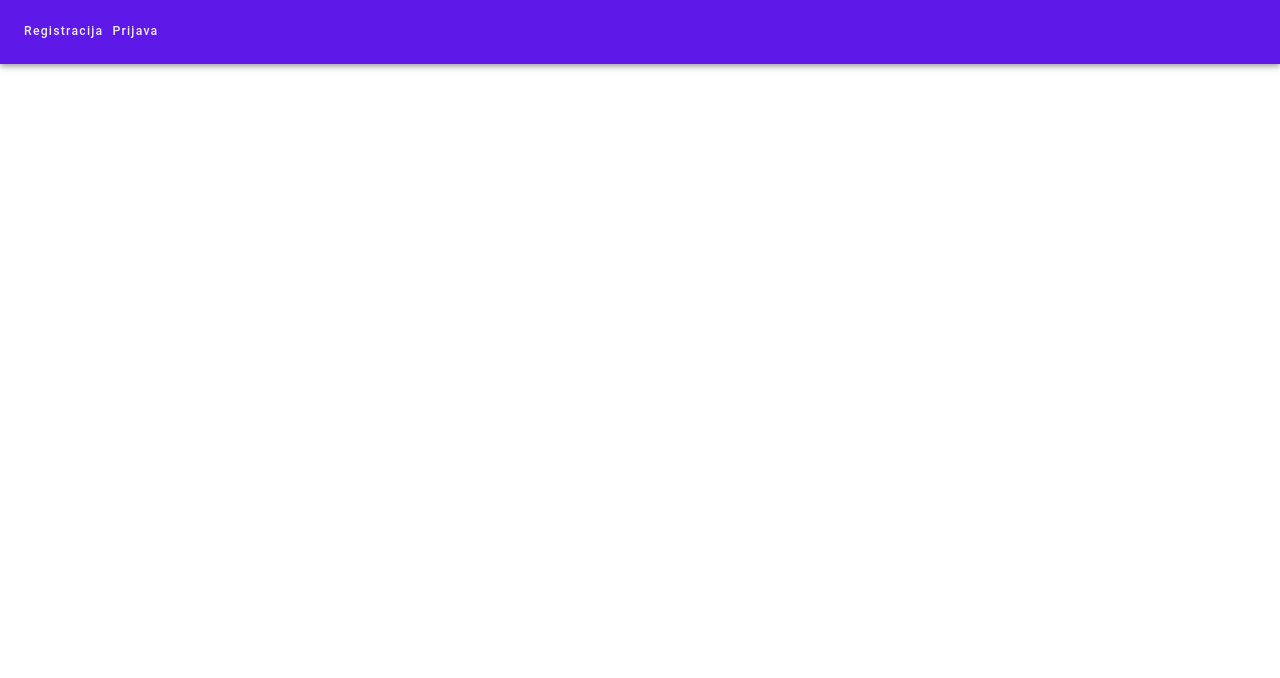
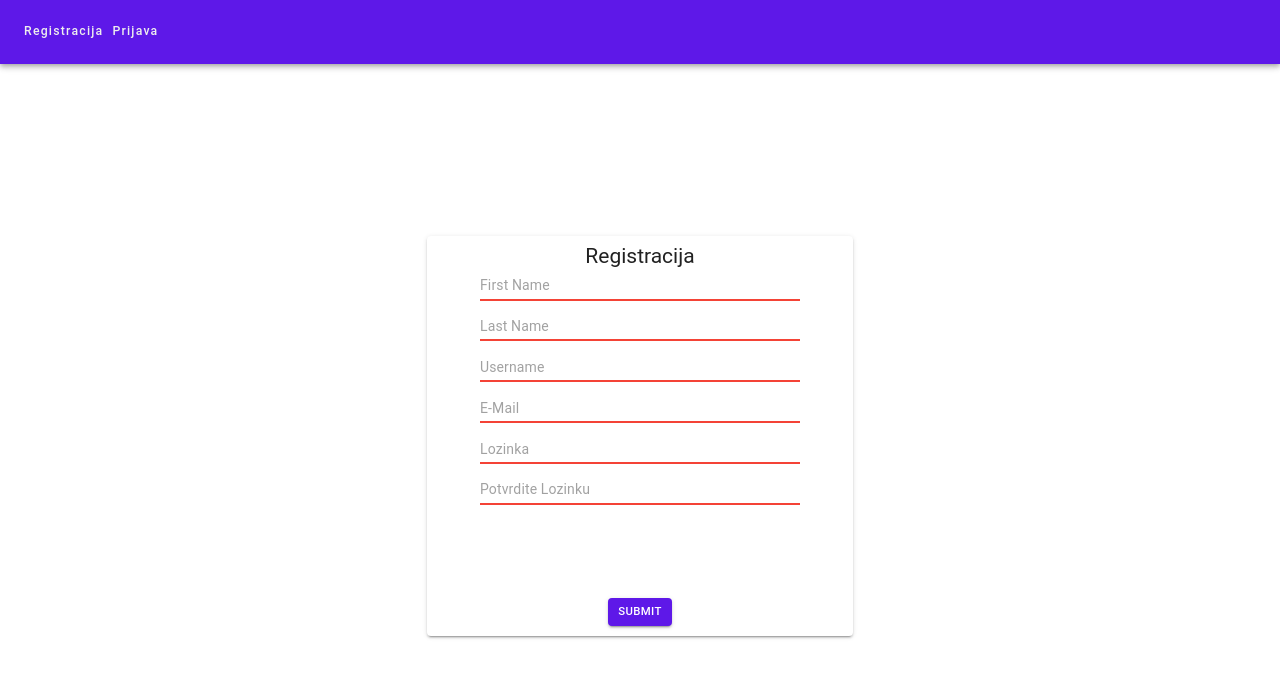
Before and after one commit to Emox133/personal-3, a React (Create React App) app: page / in a window 1280 px wide. Shown: the top 678 px of the page. Built offline with nearby package versions, Linux system fonts and the light colour scheme.

Commit message:
Reforming design

```diff
--- a/src/App.js
+++ b/src/App.js
@@ -54,7 +54,7 @@ function App() {
   ) :
   (
     <Switch>
-      <Route path="/signup" component={SignupMaterial}/>
+      <Route path="/" component={SignupMaterial}/>
       <Route path="/login" component={LoginMaterial}/>
     </Switch>)
 
--- a/src/components/layout/NavbarMaterial.js
+++ b/src/components/layout/NavbarMaterial.js
@@ -87,7 +87,7 @@ const handleClose = (e) => {
     <div className={classes.root}>
     <AppBar position="static">
       <Toolbar>
-        <Button component={Link} to="/signup" className={classes.buttonRoot} variant="text">
+        <Button component={Link} to="/" className={classes.buttonRoot} variant="text">
           Registracija
         </Button>
         <Button component={Link} to="/login" className={classes.buttonRoot} variant="text">
```
